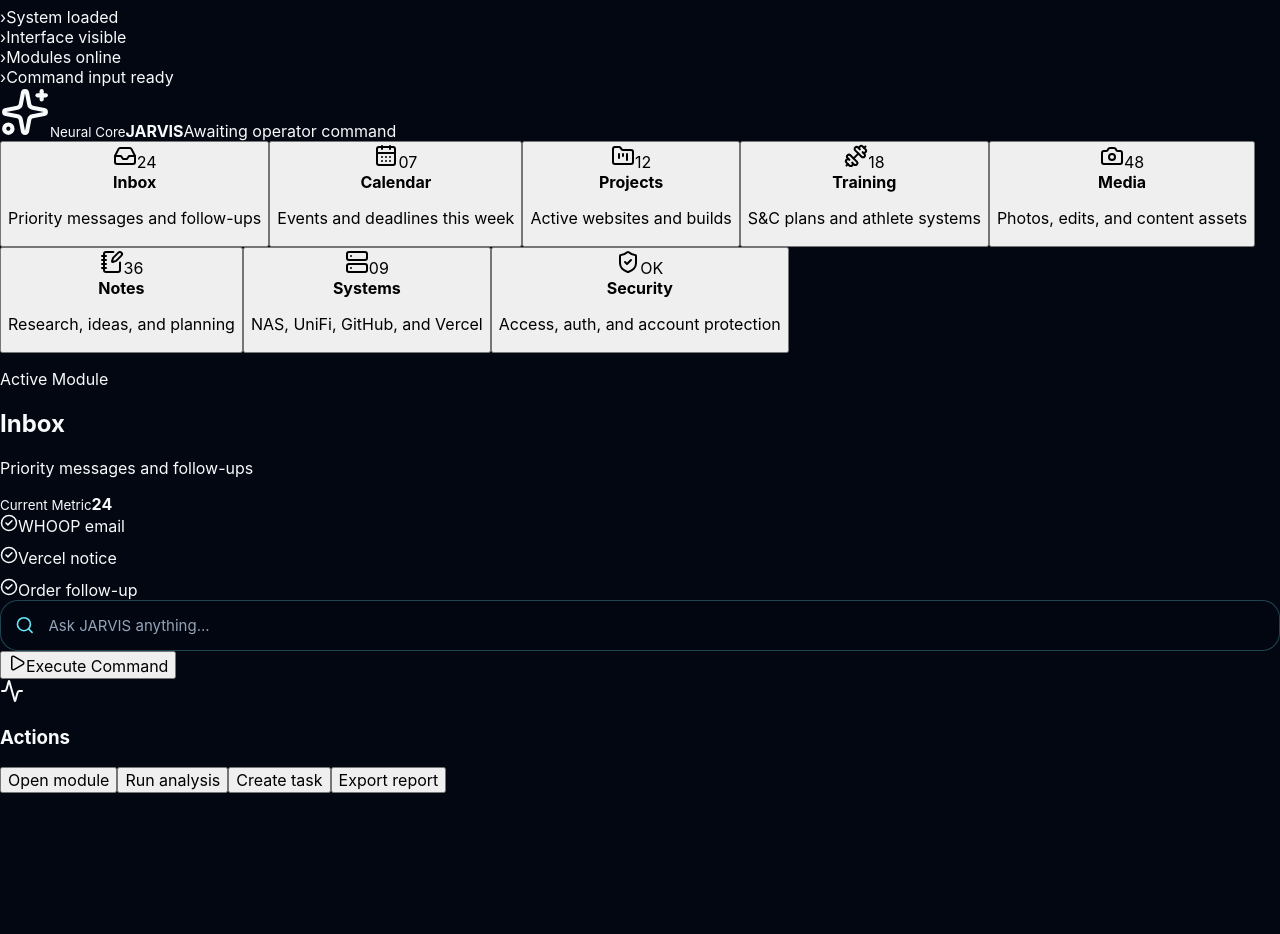
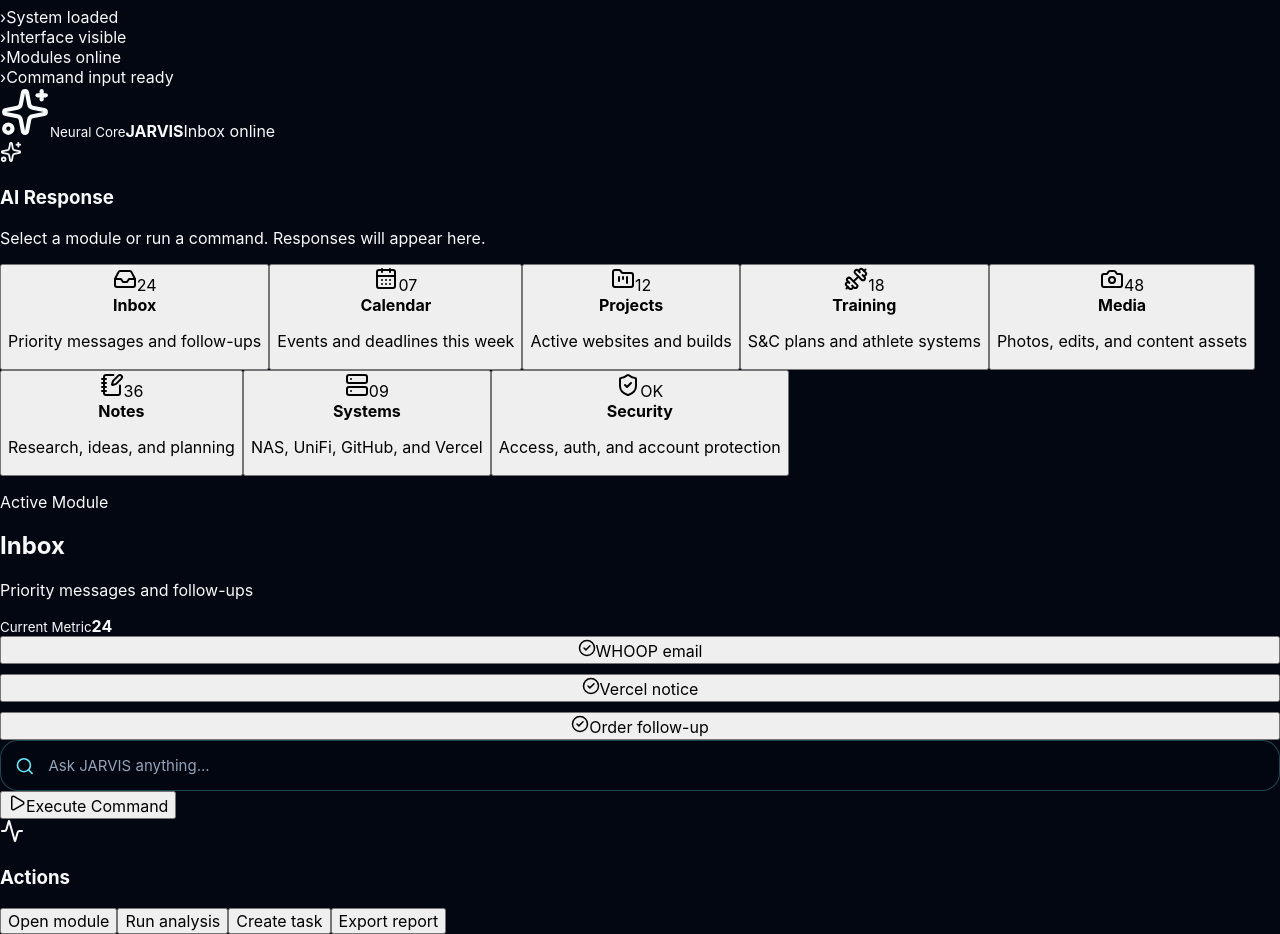
Before and after one commit to dkcaptures98/ceo-command-centre, a Next.js app: page / in a window 1280 px wide. Shown: the part 500-1434 px from the top of the page. Before the commit the page ends 1293 px from the top, so only its background shows below. Built offline with nearby package versions, Linux system fonts and the light colour scheme.

Commit message:
Make buttons visibly functional with AI response panel

```diff
--- a/app/page.tsx
+++ b/app/page.tsx
@@ -40,10 +40,15 @@ const diagnostics = [
   { label: 'Security', value: 'Locked', icon: Lock },
 ]
 
+function fakeAiResponse(module: string, command: string) {
+  return `JARVIS response: I processed "${command}" inside the ${module} module. Next step: review the highlighted task stack, then use Export Report or Create Task to continue the workflow.`
+}
+
 export default function HomePage() {
   const [time, setTime] = useState('')
   const [active, setActive] = useState(modules[0])
   const [command, setCommand] = useState('')
+  const [aiResponse, setAiResponse] = useState('Select a module or run a command. Responses will appear here.')
   const [logs, setLogs] = useState(['System loaded', 'Interface visible', 'Modules online', 'Command input ready'])
 
   useEffect(() => {
@@ -53,8 +58,15 @@ export default function HomePage() {
     return () => clearInterval(timer)
   }, [])
 
+  function selectModule(module: typeof modules[number]) {
+    setActive(module)
+    setAiResponse(`JARVIS response: ${module.label} module opened. I found ${module.value} active items. Recommended focus: ${module.tasks[0]}.`)
+    setLogs((current) => [`Opened ${module.label} module`, ...current].slice(0, 8))
+  }
+
   function runCommand(text: string) {
     const clean = text.trim() || `Analyze ${active.label}`
+    setAiResponse(fakeAiResponse(active.label, clean))
     setLogs((current) => [`${active.label}: ${clean}`, 'Command executed successfully', ...current].slice(0, 8))
     setCommand('')
   }
@@ -118,9 +130,14 @@ export default function HomePage() {
                   <Sparkles size={50} />
                   <small>Neural Core</small>
                   <strong>JARVIS</strong>
-                  <span>Awaiting operator command</span>
+                  <span>{active.label} online</span>
                 </div>
               </div>
+            </div>
+
+            <div className="hud-panel ai-output">
+              <div className="section-title"><Sparkles size={22} /><h3>AI Response</h3></div>
+              <p>{aiResponse}</p>
             </div>
 
             <div className="module-dock">
@@ -128,7 +145,7 @@ export default function HomePage() {
                 const Icon = module.icon
                 const selected = active.label === module.label
                 return (
-                  <button key={module.label} onClick={() => setActive(module)} className={`dock-card ${selected ? 'selected' : ''}`}>
+                  <button key={module.label} onClick={() => selectModule(module)} className={`dock-card ${selected ? 'selected' : ''}`}>
                     <div><Icon size={24} /><span>{module.value}</span></div>
                     <strong>{module.label}</strong>
                     <p>{module.text}</p>
@@ -145,7 +162,7 @@ export default function HomePage() {
               <p>{active.text}</p>
               <div className="metric-card"><small>Current Metric</small><strong>{active.value}</strong></div>
               <div className="task-list">
-                {active.tasks.map((task) => <div key={task} className="task-item"><CheckCircle2 size={18} />{task}</div>)}
+                {active.tasks.map((task) => <button key={task} onClick={() => runCommand(`Work on ${task}`)} className="task-item"><CheckCircle2 size={18} />{task}</button>)}
               </div>
             </div>
 
```
